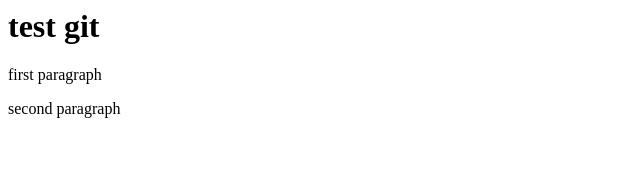
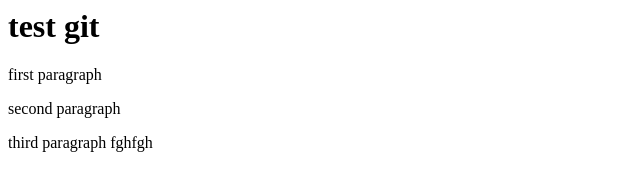
Before and after one commit to Nitendra24071982/git-test, a website: page index.htm in a window 1280 px wide. Shown: the whole page, without its empty margins (0-640 px from the left). Drawn offline with Linux system fonts and the light colour scheme.

Commit message:
fourth commit

```diff
--- a/index.htm
+++ b/index.htm
@@ -3,5 +3,6 @@
         <h1>test git</h1>
         <p>first paragraph</p>
         <p>second paragraph</p>
+        <p>third paragraph fghfgh</p>
     </body>
 </html>
```
Also changed, not shown: package.json (added, +24 -0 lines), 2 other files.
